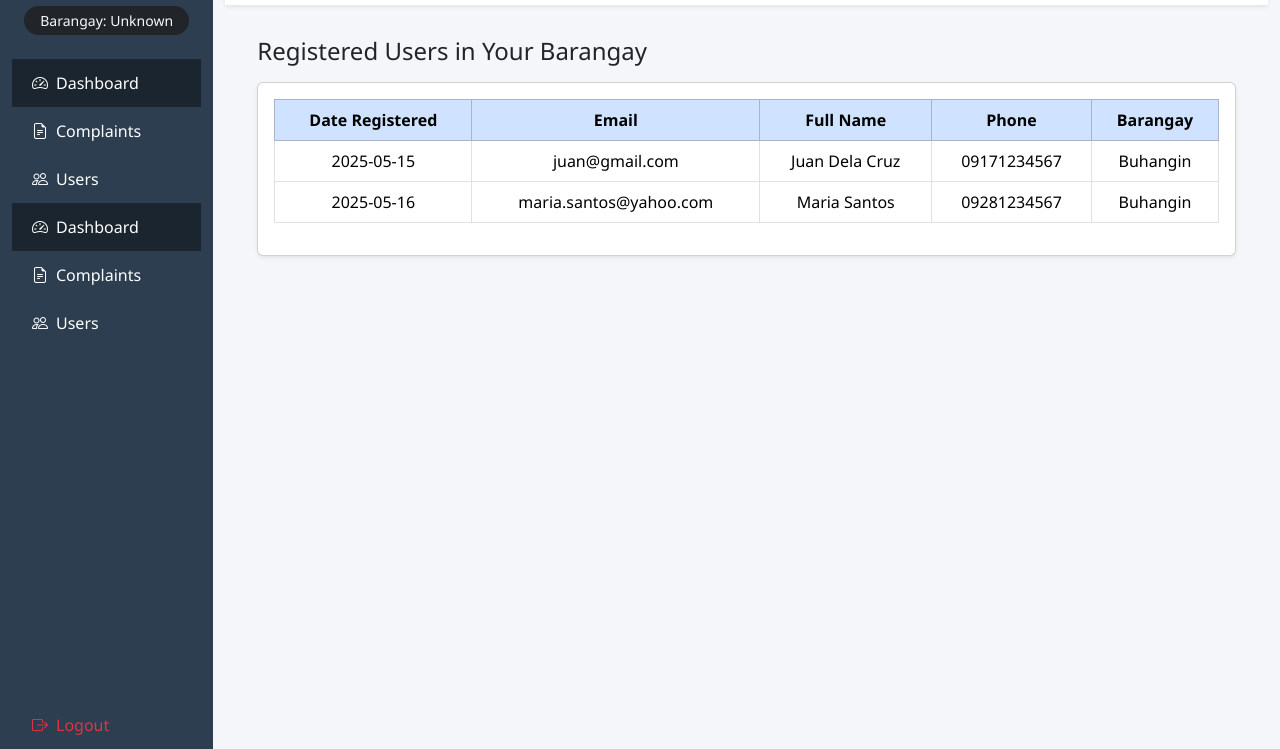
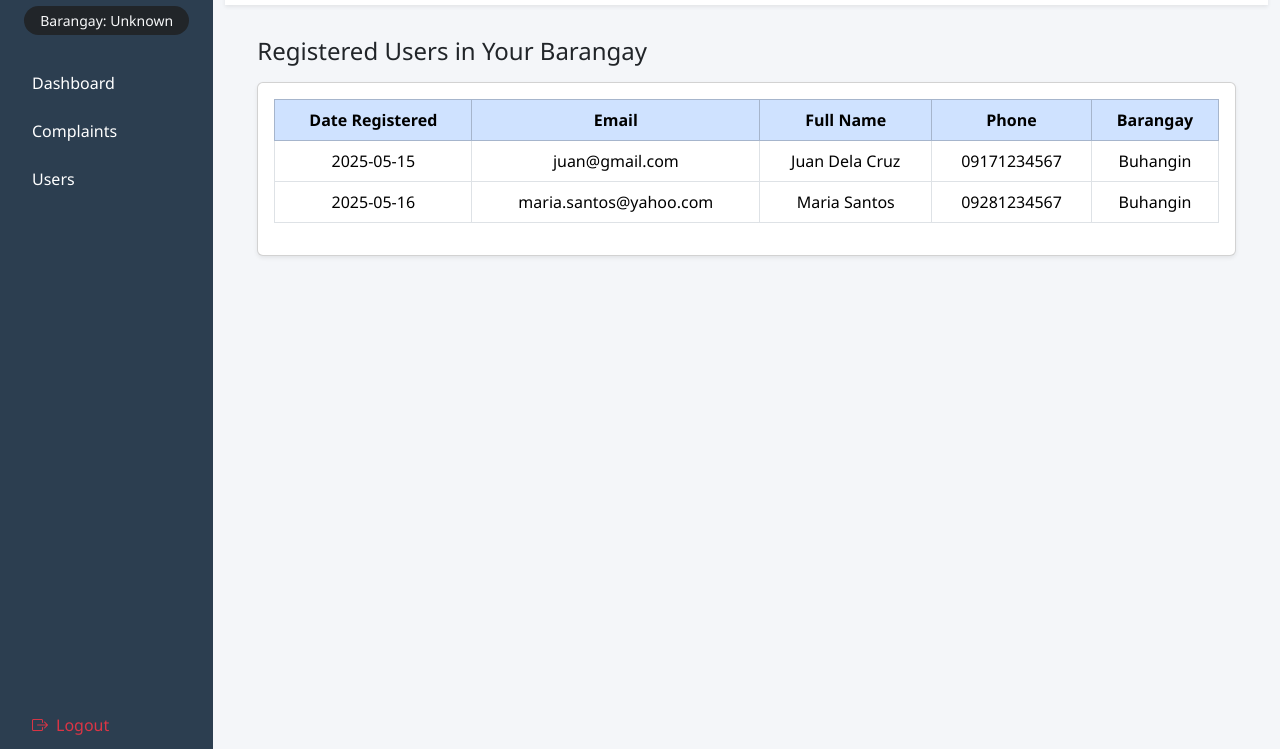
Before and after one commit to DwightBuma-at/Complaint-Management-System, a plain HTML site: page admin-users.html in a window 1280 px wide. Shown: the part 51-800 px from the top of the page. Drawn offline with nearby package versions, Linux system fonts and the light colour scheme.

Commit message:
Replaced Django URLs with static links for GitHub Pages

```diff
--- a/admin-users.html
+++ b/admin-users.html
@@ -46,23 +46,10 @@
         Barangay: Unknown
       </div>
     </div>
-      <a href="admin.html" class="active">
-          <i class="bi bi-speedometer2 me-2"></i>Dashboard
-        </a>
-        <a href="admin-complaints.html" class="">
-          <i class="bi bi-file-earmark-text me-2"></i>Complaints
-        </a>
-        <a href="admin-users.html" class="">
-          <i class="bi bi-people me-2"></i>Users
-        </a><a href="admin.html" class="active">
-          <i class="bi bi-speedometer2 me-2"></i>Dashboard
-        </a>
-        <a href="admin-complaints.html" class="">
-          <i class="bi bi-file-earmark-text me-2"></i>Complaints
-        </a>
-        <a href="admin-users.html" class="">
-          <i class="bi bi-people me-2"></i>Users
-        </a>
+      <a href="admin.html">Dashboard</a>
+      <a href="admin-complaints.html">Complaints</a>
+      <a href="admin-users.html">Users</a>
+
 
       <a href="#" data-bs-toggle="modal" data-bs-target="#logoutModal" class="mt-auto text-danger">
       <i class="bi bi-box-arrow-right me-2"></i>Logout</a>
```
Also changed, not shown: admin-complaints.html (+4 -9 lines), admin.html (+4 -9 lines).
